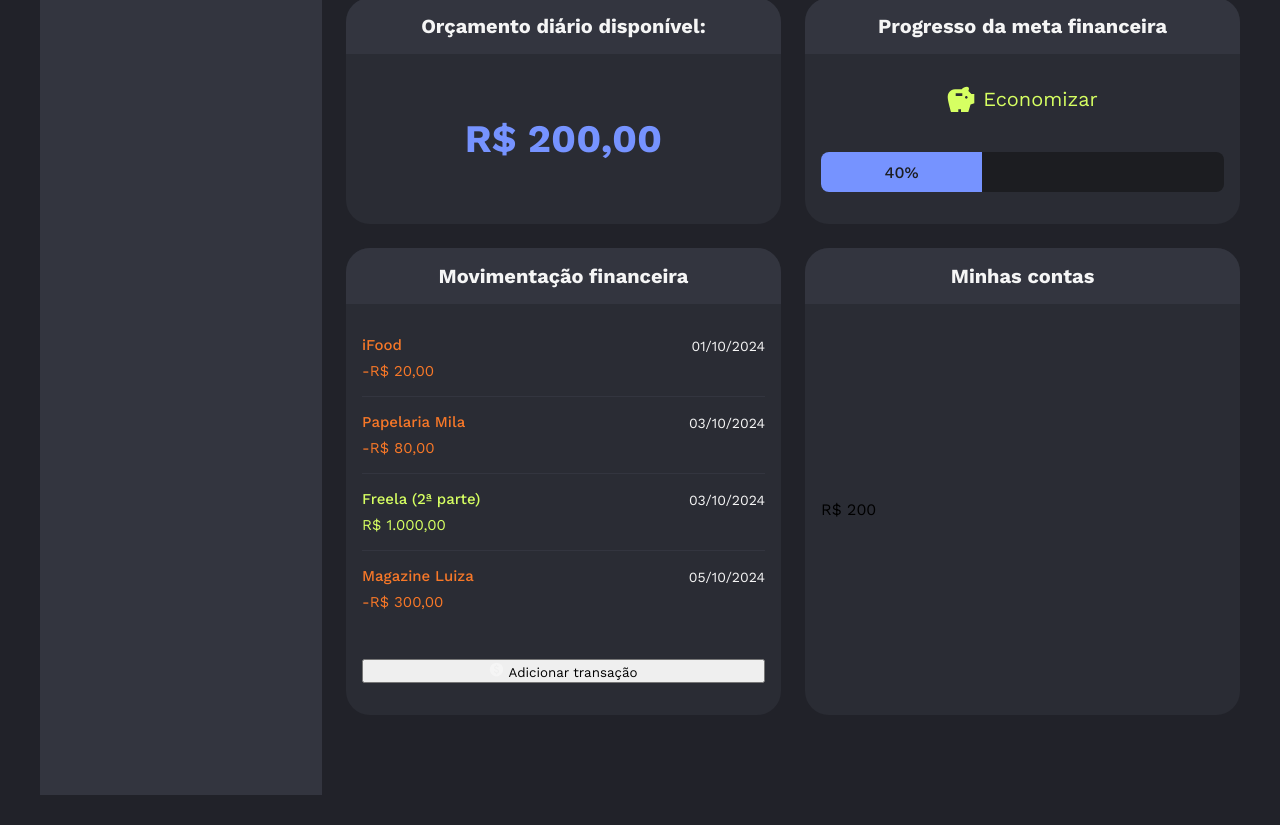
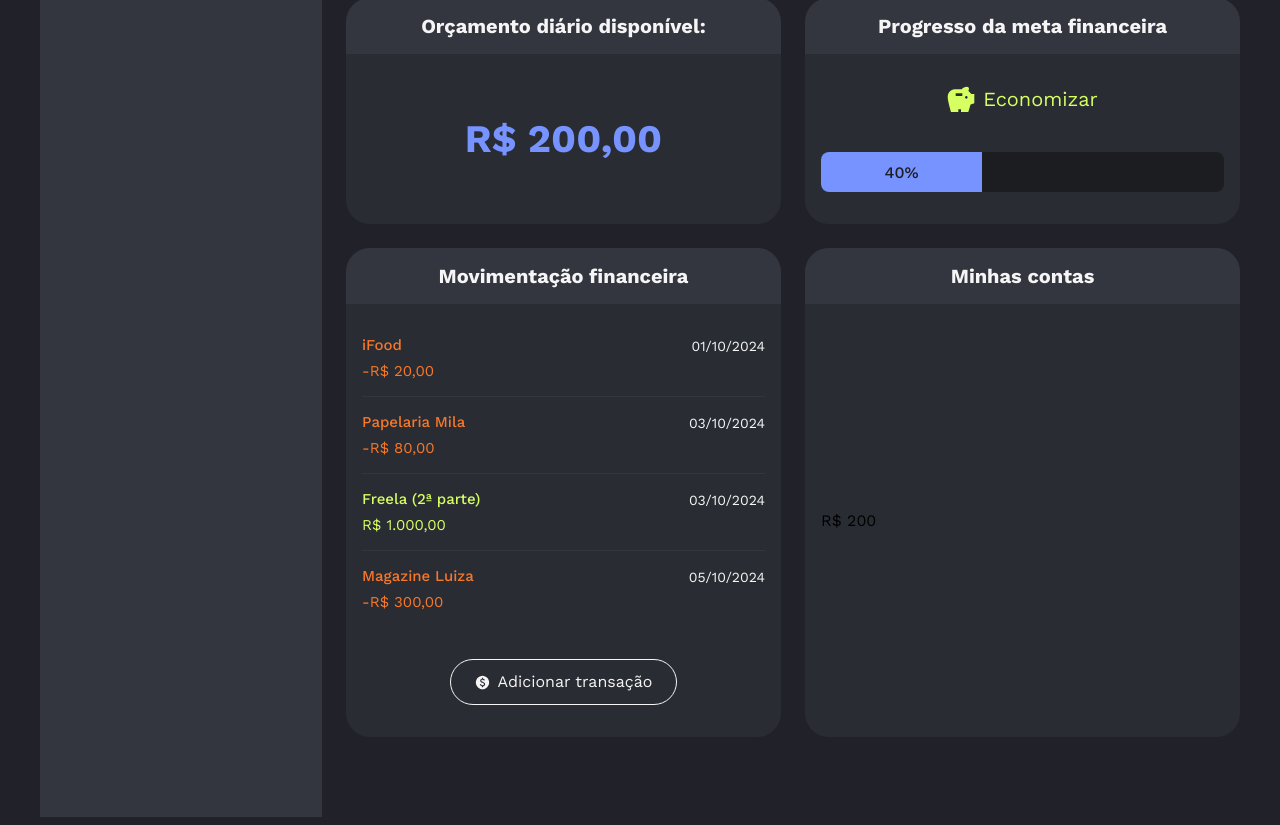
Before and after one commit to dougfani/poupapp, a React (Vite) app: page / in a window 1280 px wide. Shown: the part 276-1101 px from the top of the page. Before the commit the page ends 1079 px from the top, so only its background shows below. Built offline with nearby package versions, Linux system fonts and the light colour scheme.

Commit message:
adicioan estilo CSS ao componente Button e refatora o componente Transactions para incluir acoes

```diff
--- /dev/null
+++ b/src/components/Button/button.module.css
@@ -0,0 +1,18 @@
+.btn {
+    background: transparent;
+    border: 1px solid var(--neutral-text);
+    color: var(--neutral-text);
+    padding: 12px 24px;
+    display: flex;
+    align-items: center;
+    justify-content: center;
+    cursor: pointer;
+    gap: 8px;
+    border-radius: 24px;
+    font-size: 16px;
+    line-height: 120%;
+}
+
+.btn:hover {
+    opacity: 0.8;
+}
--- a/src/components/Button/index.jsx
+++ b/src/components/Button/index.jsx
@@ -1,6 +1,8 @@
+import styles from './button.module.css'
+
 export const Button = ({ children, ...props }) => {
     return (
-        <button {...props}>
+        <button {...props} className={styles.btn}>
             {children}
         </button>
     )
--- a/src/components/Transactions/index.jsx
+++ b/src/components/Transactions/index.jsx
@@ -1,7 +1,7 @@
-import { Button } from "../Button";
-import { IconCurrency } from "../icons";
-import { TransactionItem } from "../TransactionItem";
-import styles from './transactions.module.css'
+import { Button } from '../Button';
+import { IconCurrency } from '../icons';
+import { TransactionItem } from '../TransactionItem';
+import styles from './transactions.module.css';
 
 export const Transactions = () => {
     const items = [
@@ -19,14 +19,14 @@
                         <li key={index}>
                             <TransactionItem item={transactionItem} />
                         </li>
-                )
+                    );
                 })}
-
             </ul>
-
+            <div className={styles.actions}>
                 <Button>
                     <IconCurrency /> Adicionar transação
                 </Button>
+            </div>
         </>
-    )
+    );
 };
--- a/src/components/Transactions/transactions.module.css
+++ b/src/components/Transactions/transactions.module.css
@@ -16,3 +16,8 @@
     padding-bottom: 0;
     margin-bottom: 0;
 }
+
+.actions {
+    display: flex;
+    justify-content: center;
+}
```
Lines whose indentation alone changed are shown as unchanged.
